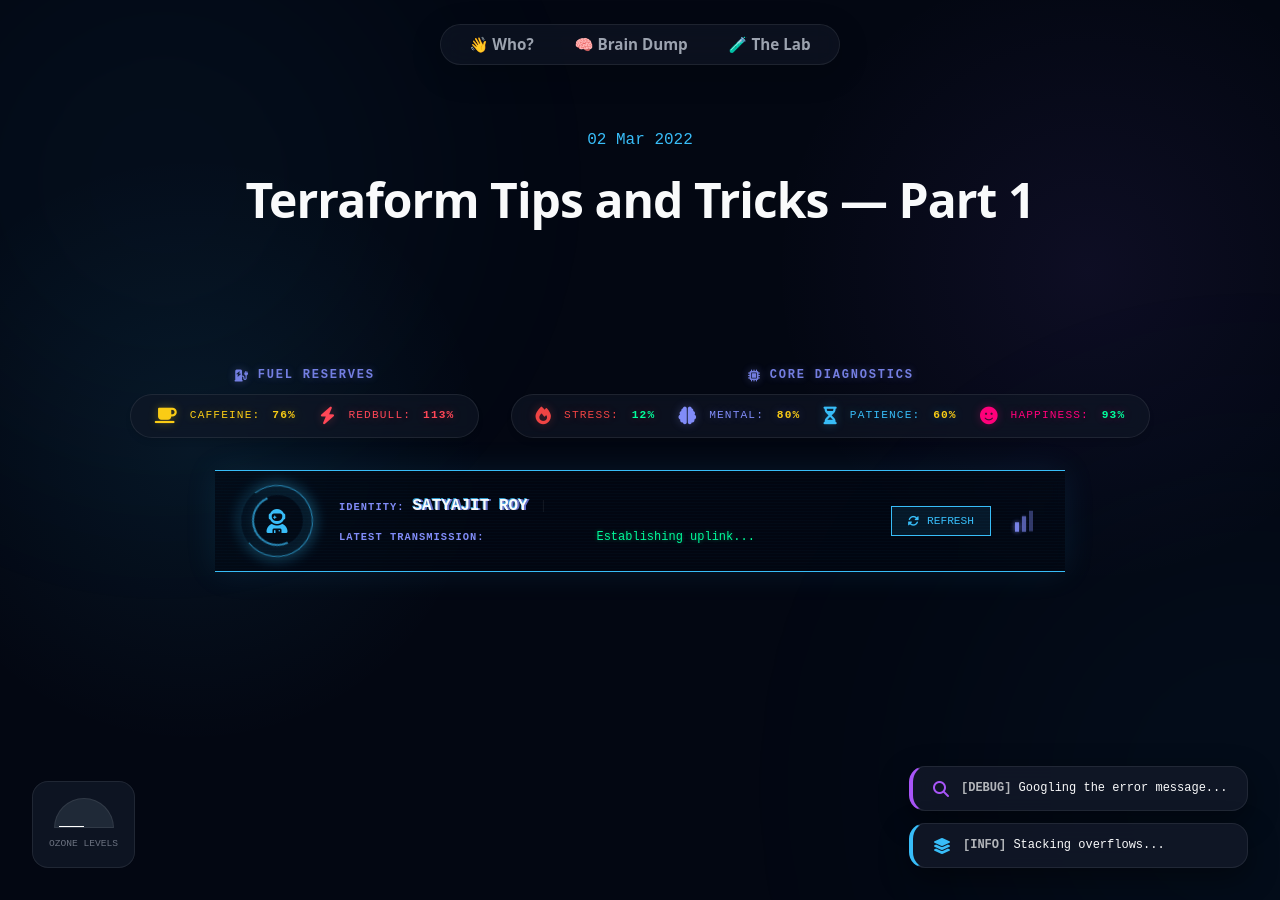
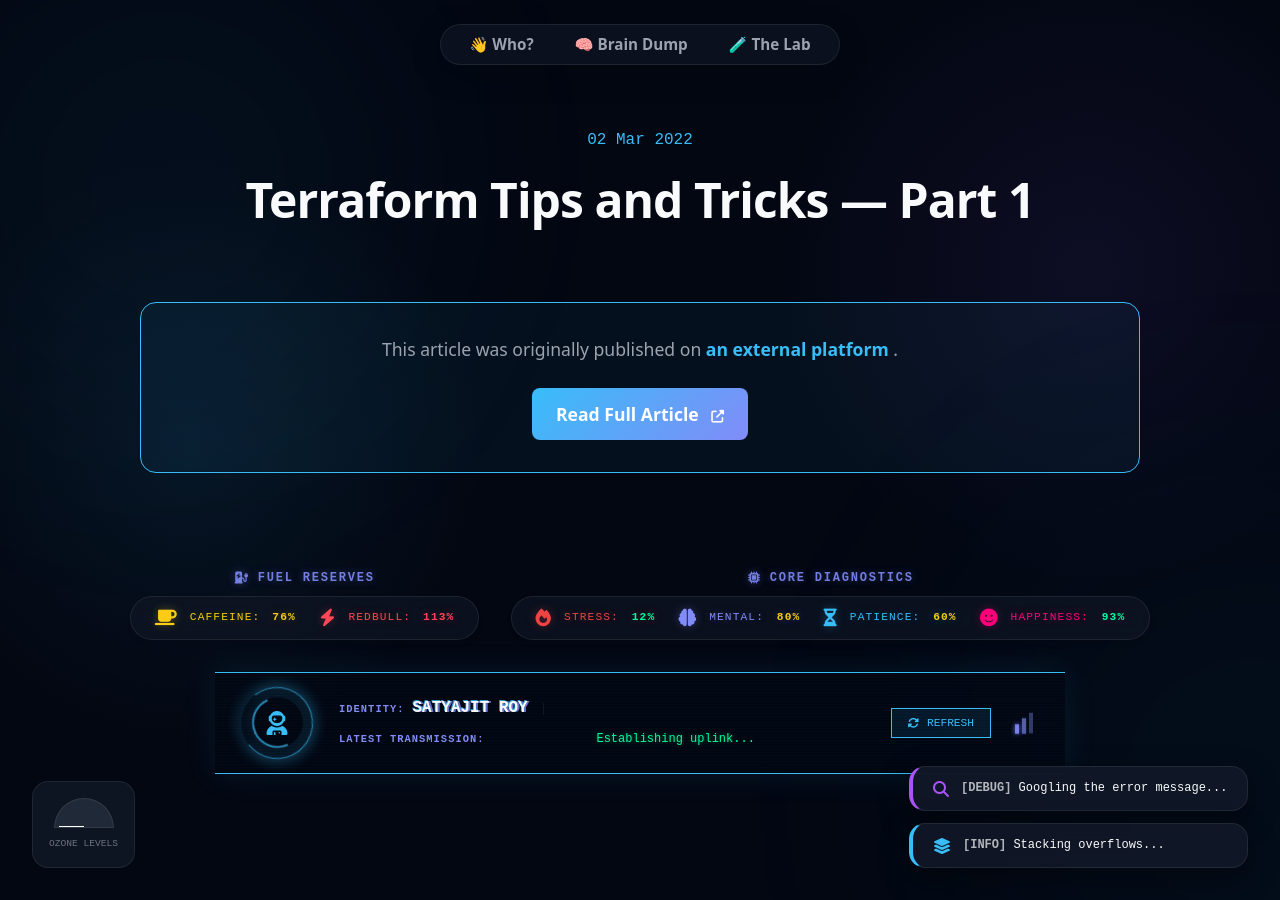
Before and after one commit to kodelint/kodelint.github.io, a Jekyll site: the page built from _posts/2022-03-02-Terraform_Tips_and_Tricks_Part1.md, in a window 1280 px wide. Built offline with Jekyll 4.4.1, drawn with Linux system fonts in a browser that asks for light colours; nearby versions of some CDN libraries.

Commit message:
fix(css): correct z-index for card-cover-link and cross-post-links
- Increase .card-cover-link z-index to 3 to overlay .card-content (z-index: 2).
- Increase .cross-post-links z-index to 4 to remain clickable above the cover link.
- Fixes issue where clicking 'Read Article' or card text did not trigger navigation.

```diff
--- a/_layouts/post.html
+++ b/_layouts/post.html
@@ -12,6 +12,16 @@
     </div>
 
     <div class="content-body">
+      {% if page.cross_post_url %}
+      <div class="cross-post-notice" style="background: rgba(56, 189, 248, 0.05); border: 1px solid var(--accent-primary); padding: 2rem; border-radius: var(--radius-md); margin-bottom: 2rem; text-align: center;">
+        <p style="margin-bottom: 1.5rem;">This article was originally published on
+          <strong>
+            {% if page.cross_post_url contains 'medium.com' %}Medium{% elsif page.cross_post_url contains 'dev.to' %}Dev.to{% elsif page.cross_post_url contains 'hashnode.com' %}Hashnode{% else %}an external platform{% endif %}
+          </strong>.
+        </p>
+        <a href="{{ page.cross_post_url }}" class="button" style="display: inline-block; background: var(--accent-gradient); color: white; padding: 0.75rem 1.5rem; border-radius: var(--radius-sm); font-weight: 600; text-decoration: none; border: none;">Read Full Article <i class="fas fa-external-link-alt" style="margin-left: 0.5rem; font-size: 0.8rem;"></i></a>
+      </div>
+      {% endif %}
       {{content}}
     </div>
   </main>
--- a/_sass/_components.scss
+++ b/_sass/_components.scss
@@ -307,7 +307,7 @@
   left: 0;
   width: 100%;
   height: 100%;
-  z-index: 1;
+  z-index: 3;
 }
 
 .post:hover {
@@ -431,7 +431,7 @@
   display: flex;
   gap: 0.75rem;
   position: relative;
-  z-index: 2;
+  z-index: 4;
 }
 
 .cross-post-icon {
```
